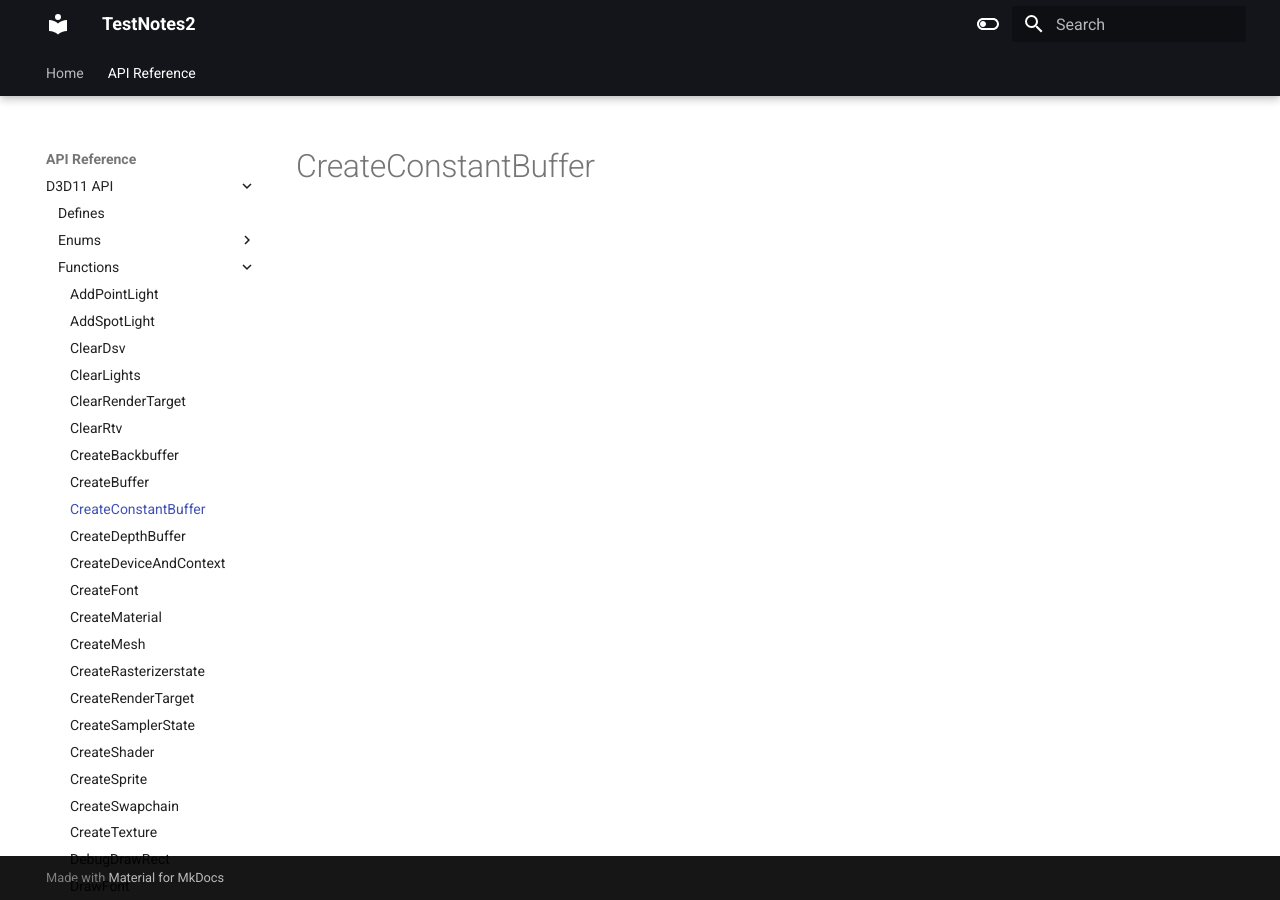
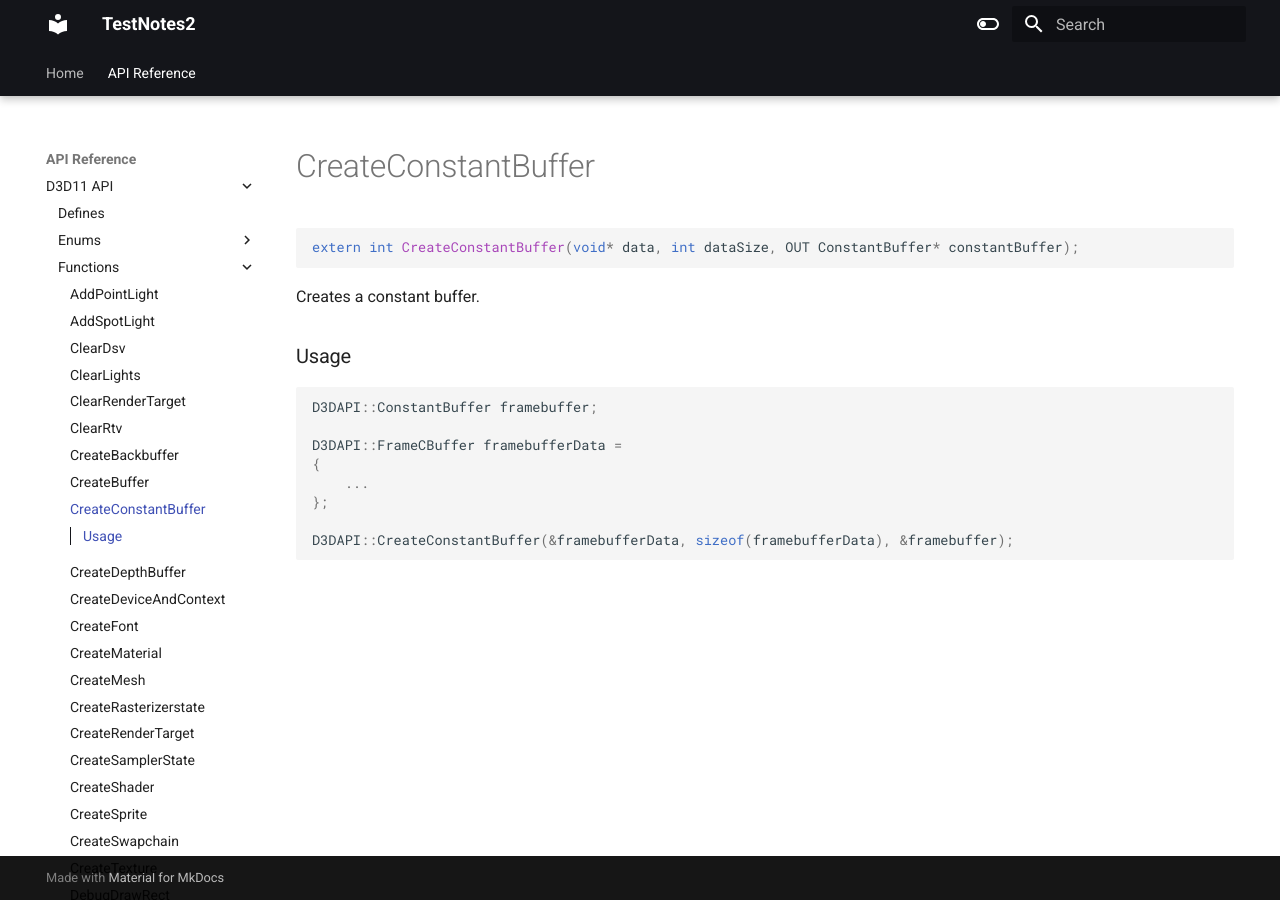
Before and after one commit to erichederstedt/TempEngineDocs, an MkDocs documentation site: the page built from docs/API Reference/D3D11 API/Functions/CreateConstantBuffer.md, in a window 1280 px wide. Built offline with MkDocs 1.6.1 and Material for MkDocs 9.7.7, drawn with Linux system fonts in a browser that asks for light colours.

Commit message:
PUSH NOTE : CreateConstantBuffer.md

````diff
--- a/docs/API Reference/D3D11 API/Functions/CreateConstantBuffer.md
+++ b/docs/API Reference/D3D11 API/Functions/CreateConstantBuffer.md
@@ -1 +1,20 @@
 # CreateConstantBuffer
+
+```c++
+extern int CreateConstantBuffer(void* data, int dataSize, OUT ConstantBuffer* constantBuffer);
+```
+
+Creates a constant buffer.
+
+
+### Usage
+```c++
+D3DAPI::ConstantBuffer framebuffer;
+
+D3DAPI::FrameCBuffer framebufferData =
+{
+	...
+};
+
+D3DAPI::CreateConstantBuffer(&framebufferData, sizeof(framebufferData), &framebuffer);
+```
````
